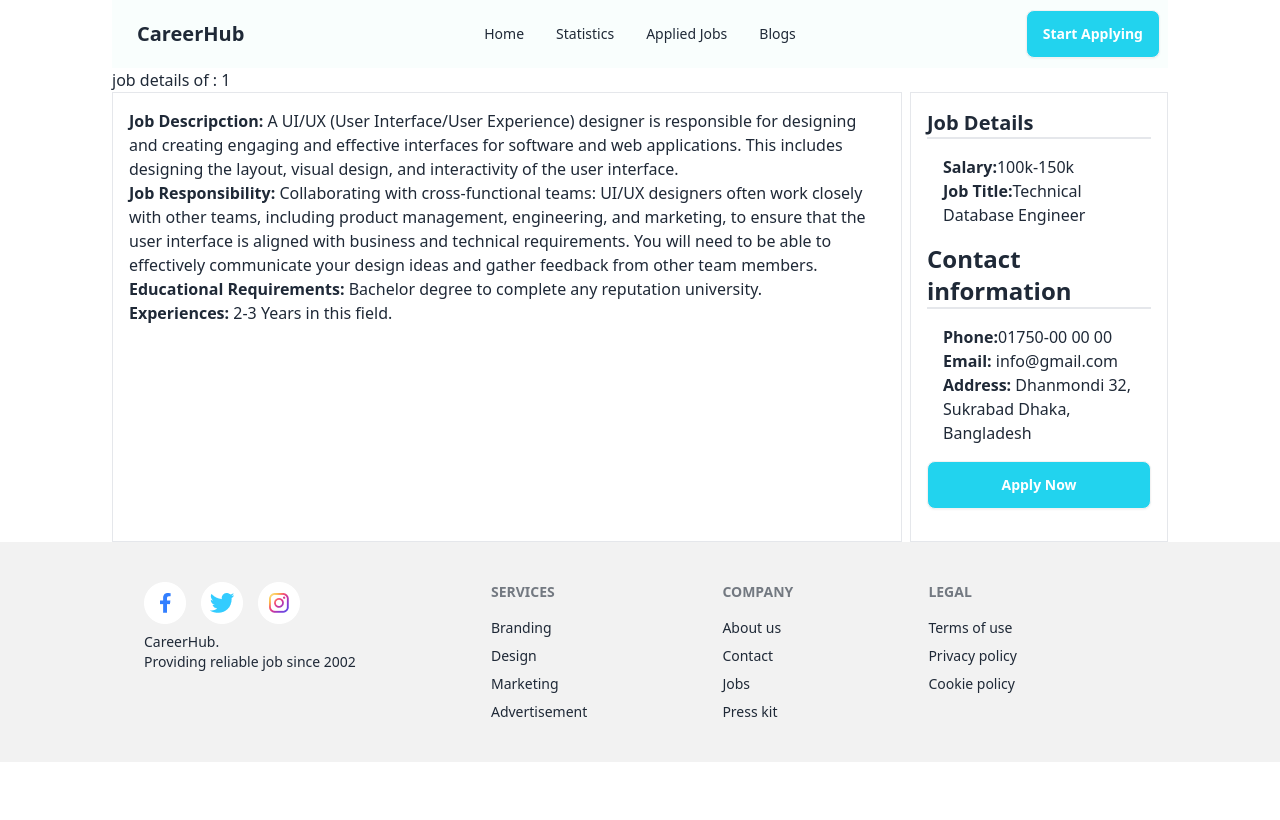
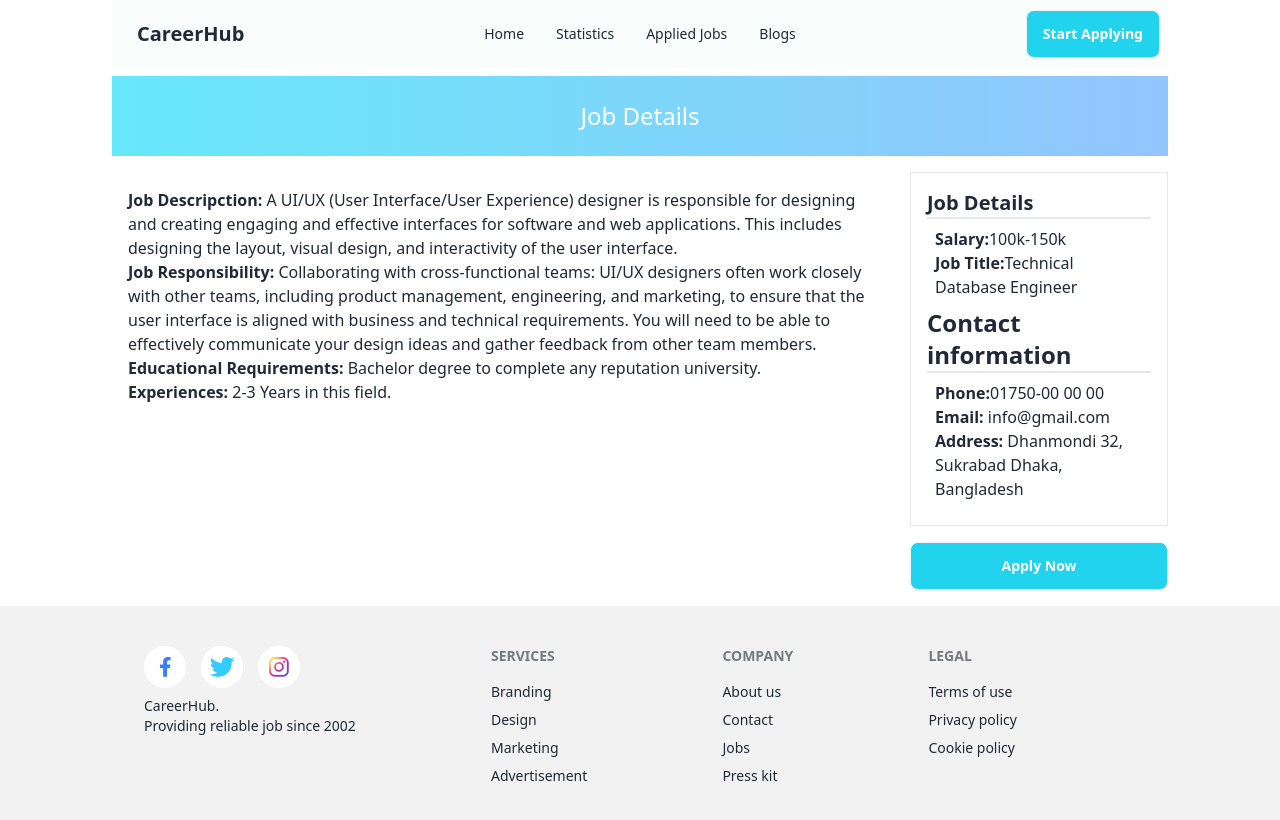
Before and after one commit to Md-Arman-Hosen/Job-hunt, a React (Vite) app: page /job/1 in a window 1280 px wide. Shown: the top 820 px of the page. Built offline with nearby package versions, Linux system fonts and the light colour scheme.

Commit message:
connect with LS

```diff
--- a/package.json
+++ b/package.json
@@ -12,7 +12,8 @@
   "dependencies": {
     "react": "^18.3.1",
     "react-dom": "^18.3.1",
-    "react-icons": "^5.4.0"
+    "react-icons": "^5.4.0",
+    "react-toastify": "^11.0.0"
   },
   "devDependencies": {
     "@eslint/js": "^9.15.0",
--- a/src/Components/JobDetails/JobDetails.jsx
+++ b/src/Components/JobDetails/JobDetails.jsx
@@ -1,41 +1,55 @@
 import { useLoaderData, useParams } from "react-router-dom";
+import { ToastContainer, toast } from 'react-toastify';
+import { saveJobApplication } from "../../utility/LocalStorage";
+
 
 const JobDetails = () => {
     const jobs = useLoaderData();
     const { id } = useParams()
     const idint = parseInt(id);
     const job = jobs.find(job => job.id === idint)
-    console.log(job)
+
+    const handleApplyJob =()=> {
+
+        saveJobApplication(id);
+        toast('you have applied successfully')
+    }
     return (
         <div>
-            <h2>job details of : {id}</h2>
+            <div>
+                   <h2 className="text-2xl text-center p-6 text-white mt-2 mb-4 bg-gradient-to-r from-cyan-300 to-blue-300">Job Details</h2>
+            </div>
+
             <div className="grid gap-2 md:grid-cols-4">
-                <div className="border md:col-span-3 p-4">
+                <div className=" md:col-span-3 p-4">
                     <h5> <span className="font-semibold">Job Descripction:</span> {job.job_description} </h5>
                     <h5> <span className="font-semibold"> Job Responsibility: </span>{job.job_responsibility}</h5>
                     <h5> <span className="font-semibold"> Educational Requirements:</span> {job.educational_requirements}</h5>
                     <h5> <span className="font-semibold">Experiences: </span> {job.experiences}</h5>
                 </div>
 
+                <div>
                 <div className="border p-4">
                     <h4> <span className="font-semibold text-xl">Job Details</span></h4>
                     <p className="border"></p>
-                    <div className="p-4">
+                    <div className="p-2">
                         <h3> <span className="font-semibold">Salary:</span>{job.salary}</h3>
                         <h3> <span className="font-semibold">Job Title:</span>{job.job_title}</h3>
                     </div>
                     <h4> <span className="font-semibold text-2xl">Contact information</span></h4>
                     <p className="border"></p>
-                    <div className="p-4">
+                    <div className="p-2">
                     <h3> <span className="font-semibold">Phone:</span>{job.contact_information.phone}</h3>
                     <h3> <span className="font-semibold">Email:</span> {job.contact_information.email}</h3>
                     <h3> <span className="font-semibold">Address:</span> {job.contact_information.address}</h3>
-
                     </div>
-                    <button className="btn w-full  bg-cyan-400 text-white mb-4" >Apply Now</button>
+                </div>
+                <button onClick={handleApplyJob} className="btn md:w-full  bg-cyan-400 text-white mb-4 mt-4" >Apply Now</button>
                 </div>
 
+
             </div>
+            <ToastContainer></ToastContainer>
         </div>
     );
 };
--- /dev/null
+++ b/src/utility/LocalStorage.js
@@ -0,0 +1,19 @@
+const getStoredJobApplication =()=>{
+
+    const storedJobApplication = localStorage.getItem('job-applications');
+    if (storedJobApplication){
+        return JSON.parse(storedJobApplication);
+    }
+    return[];
+}
+
+
+const saveJobApplication = id => {
+ const storedJobApplications = getStoredJobApplication();
+ const exists = storedJobApplications.find(jobId => jobId === id);
+ if (!exists){
+    storedJobApplications.push(id);
+    localStorage.setItem('job-applications', JSON.stringify(storedJobApplications))
+ }
+}
+export{getStoredJobApplication,saveJobApplication}
```
Also changed, not shown: 1 other file (tests, documents, lock files or other folders).
